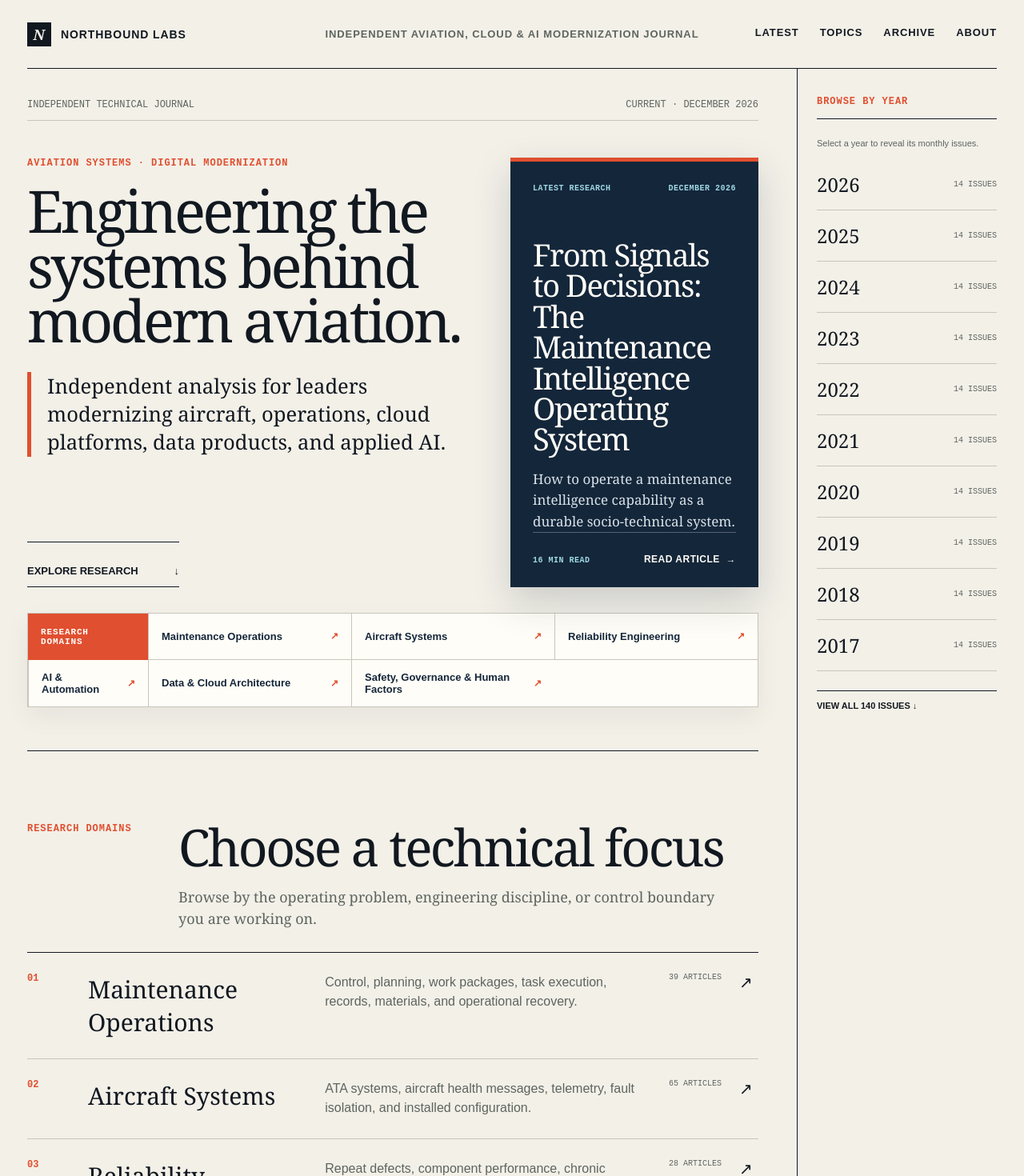
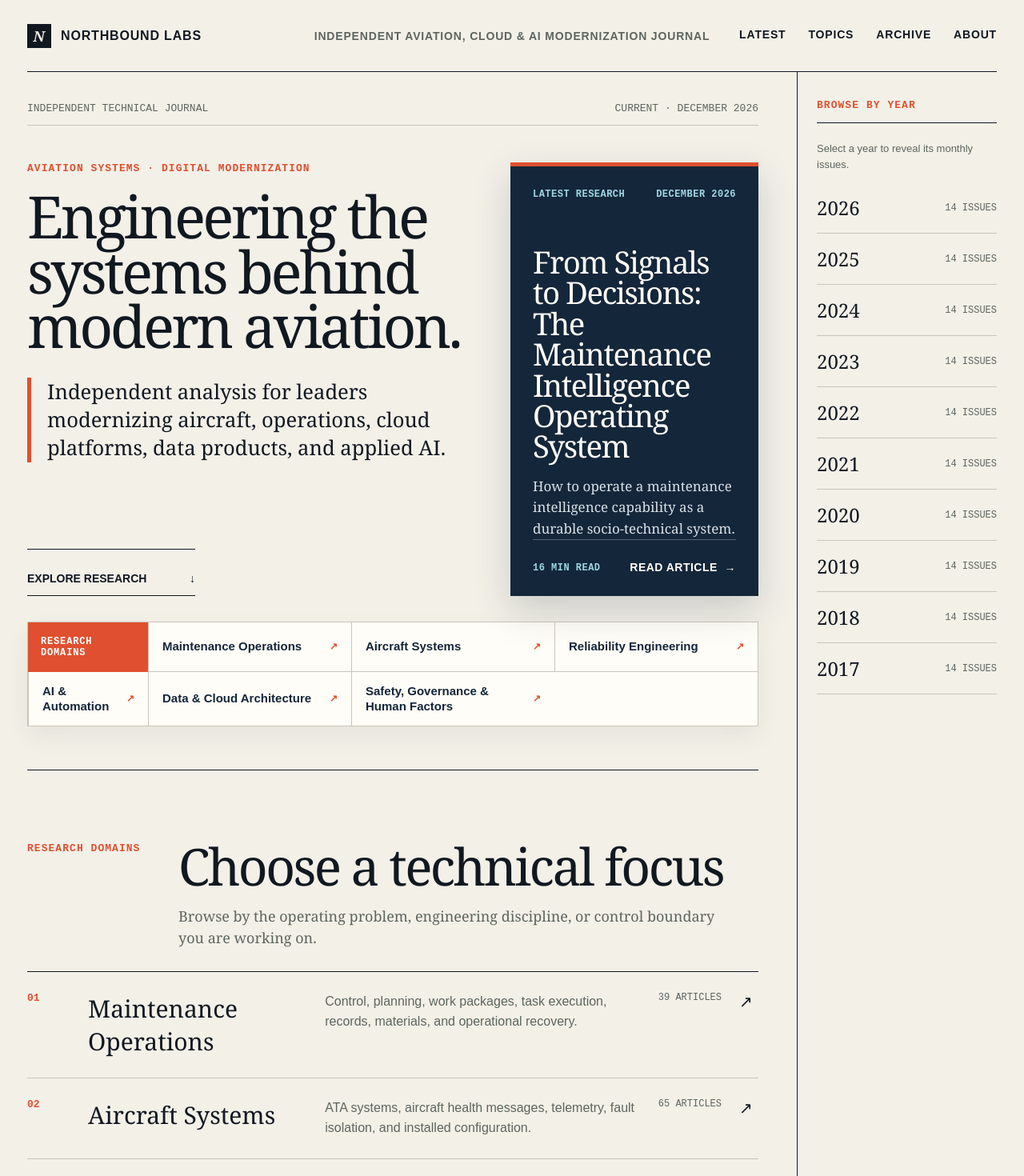
Before and after one commit to ckoredla/CK_Docs, a Next.js app: page / in a window 1280 px wide. Shown: the top 1470 px of the page at 80% size. Built offline with nearby package versions, Linux system fonts and the light colour scheme.

Commit message:
improve landing page typography readability

```diff
--- a/app/globals.css
+++ b/app/globals.css
@@ -15,43 +15,43 @@ html { max-width:100%; overflow-x:hidden; scroll-behavior: smooth; }
 body { max-width:100%; margin: 0; overflow-x:hidden; background: var(--paper); color: var(--ink); font-family: Arial, Helvetica, sans-serif; }
 a { color: inherit; text-decoration: none; }
 main { width: min(1480px, 100%); margin: 0 auto; padding: 0 34px 46px; }
-.masthead { min-height: 86px; display: grid; grid-template-columns: 1fr auto 1fr; align-items: center; border-bottom: 1px solid var(--ink); font-size: 14px; letter-spacing: .065em; text-transform: uppercase; }
-.brand { display: inline-flex; align-items: center; gap: 12px; font-size: 14px; font-weight: 800; }
+.masthead { min-height: 90px; display: grid; grid-template-columns: 1fr auto 1fr; align-items: center; border-bottom: 1px solid var(--ink); font-size: 15px; letter-spacing: .055em; text-transform: uppercase; }
+.brand { display: inline-flex; align-items: center; gap: 12px; font-size: 16px; font-weight: 800; }
 .brand-mark { display: inline-grid; place-items: center; width: 30px; height: 30px; background: var(--ink); color: var(--paper); font-family: Georgia, 'Times New Roman', serif; font-size: 18px; font-style: italic; }
 .brand-mark.small { width: 24px; height: 24px; font-size: 14px; }
-.edition { color: var(--muted); font-size: 13px; font-weight: 600; text-align: center; }
-.navlinks { justify-self: end; display: flex; gap: 26px; font-size: 13px; font-weight: 700; }
+.edition { color: var(--muted); font-size: 14px; font-weight: 600; text-align: center; }
+.navlinks { justify-self: end; display: flex; gap: 28px; font-size: 14px; font-weight: 700; }
 .navlinks a { border-bottom: 1px solid transparent; padding-bottom: 3px; }
 .navlinks a:hover { border-color: var(--ink); }
 .layout { display: grid; grid-template-columns: minmax(0, 1fr) 250px; gap: 48px; }
 .main-column { min-width: 0; }
 .hero { position:relative; min-height:0; padding:38px 0 54px; border-bottom:1px solid var(--ink); }
-.issue-line { display: flex; justify-content: space-between; padding-bottom: 12px; border-bottom: 1px solid var(--line); color: var(--muted); font-family: 'Courier New', monospace; font-size: 12px; }
+.issue-line { display: flex; justify-content: space-between; padding-bottom: 13px; border-bottom: 1px solid var(--line); color: var(--muted); font-family: 'Courier New', monospace; font-size: 13px; }
 .eyebrow { margin: 48px 0 12px; color: var(--accent); font-family: 'Courier New', monospace; font-size: 12px; font-weight: 700; letter-spacing: .08em; text-transform: uppercase; }
 .hero-stage { display:grid; grid-template-columns:minmax(0,1.45fr) minmax(310px,.65fr); gap:42px; align-items:stretch; padding:46px 0 32px; }
 .hero-stage>* { min-width:0; }
 .hero-copy { display:flex; flex-direction:column; align-items:flex-start; }
-.hero-kicker { margin:0 0 18px; color:var(--accent); font:700 12px 'Courier New',monospace; letter-spacing:.08em; text-transform:uppercase; }
+.hero-kicker { margin:0 0 18px; color:var(--accent); font:700 13px 'Courier New',monospace; letter-spacing:.08em; text-transform:uppercase; }
 .hero-copy h1 { max-width:820px; font-size:clamp(58px,5.7vw,82px); line-height:.94; text-wrap:balance; }
 .hero-copy .lead { max-width:720px; margin-top:30px; }
 .hero-copy .text-link { margin-top:auto; padding-top:28px; }
 .hero-latest { display:flex; flex-direction:column; min-height:440px; padding:28px; border-top:5px solid var(--accent); background:var(--navy); color:var(--white); box-shadow:0 18px 44px rgba(20,38,58,.18); }
-.hero-latest-label,.hero-latest-action { display:flex; justify-content:space-between; gap:20px; color:#9fd8e3; font:700 10px 'Courier New',monospace; letter-spacing:.05em; text-transform:uppercase; }
+.hero-latest-label,.hero-latest-action { display:flex; justify-content:space-between; gap:20px; color:#9fd8e3; font:700 12px 'Courier New',monospace; letter-spacing:.04em; text-transform:uppercase; }
 .hero-latest h2 { margin:58px 0 18px; font-size:clamp(32px,3vw,46px); line-height:1; color:var(--white); }
 .hero-latest p { margin:0; color:#d9e2e8; font:17px/1.55 Georgia,serif; }
 .hero-latest-action { align-items:end; margin-top:auto; padding-top:26px; border-top:1px solid rgba(255,255,255,.28); }
-.hero-latest-action strong { color:var(--white); font-family:Arial,sans-serif; font-size:12px; }
+.hero-latest-action strong { color:var(--white); font-family:Arial,sans-serif; font-size:14px; }
 .hero-latest:hover strong { color:#ff846a; }
 .hero-topics { display:grid; grid-template-columns:150px repeat(3,minmax(0,1fr)); border:1px solid var(--line); background:var(--white); box-shadow:0 12px 30px rgba(17,24,32,.06); }
-.hero-topics>strong { display:flex; align-items:center; padding:16px; background:var(--accent); color:white; font:700 11px 'Courier New',monospace; letter-spacing:.08em; text-transform:uppercase; }
-.hero-topics a { display:flex; align-items:center; justify-content:space-between; gap:10px; min-height:58px; padding:14px 16px; border-left:1px solid var(--line); border-bottom:1px solid var(--line); color:var(--navy); font-size:13px; font-weight:700; }
+.hero-topics>strong { display:flex; align-items:center; padding:16px; background:var(--accent); color:white; font:700 12px 'Courier New',monospace; letter-spacing:.07em; text-transform:uppercase; }
+.hero-topics a { display:flex; align-items:center; justify-content:space-between; gap:10px; min-height:62px; padding:15px 17px; border-left:1px solid var(--line); border-bottom:1px solid var(--line); color:var(--navy); font-size:15px; font-weight:700; line-height:1.25; }
 .hero-topics a:nth-of-type(n+4) { border-bottom:0; }
 .hero-topics a span { color:var(--accent); font-size:12px; }
 .hero-topics a:hover,.hero-topics a:focus-visible { background:var(--accent-soft); outline:2px solid var(--accent); outline-offset:-2px; }
 h1 { max-width: 980px; margin: 0; font-family: Georgia, 'Times New Roman', serif; font-size: clamp(62px, 7vw, 104px); font-weight: 400; line-height: .9; letter-spacing: -.05em; }
 .hero-bottom { display: grid; grid-template-columns: minmax(0, 640px) auto; gap: 44px; align-items: end; margin-top: 38px; }
 .lead { margin: 0; padding-left:20px; border-left:5px solid var(--accent); font-family: Georgia, 'Times New Roman', serif; font-size: clamp(20px, 2vw, 29px); line-height: 1.38; }
-.text-link { display: inline-flex; justify-content: space-between; gap: 38px; min-width: 190px; padding: 12px 0; border-top: 1px solid var(--ink); border-bottom: 1px solid var(--ink); font-size: 13px; font-weight: 700; text-transform: uppercase; }
+.text-link { display: inline-flex; justify-content: space-between; gap: 38px; min-width: 210px; padding: 13px 0; border-top: 1px solid var(--ink); border-bottom: 1px solid var(--ink); font-size: 14px; font-weight: 700; text-transform: uppercase; }
 .text-link:hover { color: var(--accent); border-color: var(--accent); }
 .latest-feature { display: grid; grid-template-columns: minmax(0,1fr) 160px; gap: 32px; margin-top: 48px; padding: 28px; border-top: 4px solid var(--accent); background:var(--white); box-shadow:0 18px 45px rgba(17,24,32,.09); }
 .latest-feature>* { min-width:0; }
@@ -62,17 +62,17 @@ h1 { max-width: 980px; margin: 0; font-family: Georgia, 'Times New Roman', serif
 .latest-action strong { font-size: 13px; text-transform: uppercase; }
 .latest-feature:hover .latest-action strong { color: var(--accent); }
 .section-header { display: grid; grid-template-columns: 165px 1fr; gap: 24px; padding: 90px 0 28px; border-bottom: 1px solid var(--ink); }
-.section-header > span { color: var(--accent); font-family: 'Courier New', monospace; font-size: 12px; font-weight: 700; letter-spacing: .08em; text-transform: uppercase; }
+.section-header > span { color: var(--accent); font-family: 'Courier New', monospace; font-size: 13px; font-weight: 700; letter-spacing: .08em; text-transform: uppercase; }
 h2 { margin: 0; font-family: Georgia, 'Times New Roman', serif; font-size: clamp(44px, 5vw, 78px); font-weight: 400; line-height: .95; letter-spacing: -.04em; }
 .topic-list { border-bottom: 1px solid var(--ink); }
 .section-header>div>p { max-width: 700px; margin: 18px 0 0; color: var(--muted); font: 18px/1.5 Georgia,serif; }
 .topic-row { display: grid; grid-template-columns: 54px minmax(220px,.7fr) 1fr 82px 24px; gap: 22px; align-items: start; padding: 25px 0; border-bottom: 1px solid var(--line); }
 .topic-row>* { min-width:0; }
 .topic-row:last-child { border-bottom: 0; }
-.topic-index, .publication-number { color: var(--accent); font-family: 'Courier New', monospace; font-size: 12px; font-weight: 700; }
+.topic-index, .publication-number { color: var(--accent); font-family: 'Courier New', monospace; font-size: 13px; font-weight: 700; }
 .topic-row h3 { margin: 0; font-family: Georgia, 'Times New Roman', serif; font-size: 30px; font-weight: 400; }
 .topic-row p { margin: 0; color: var(--muted); line-height: 1.55; }
-.topic-count { color: var(--muted); font: 10px 'Courier New',monospace; text-align: right; text-transform: uppercase; }
+.topic-count { color: var(--muted); font: 12px 'Courier New',monospace; text-align: right; text-transform: uppercase; }
 .topic-row:hover h3,.topic-row:hover .topic-arrow { color: var(--accent); }
 .topic-arrow, .publication-arrow { font-size: 20px; }
 .publications { padding-bottom: 70px; }
@@ -80,27 +80,27 @@ h2 { margin: 0; font-family: Georgia, 'Times New Roman', serif; font-size: clamp
 .archive-header p { max-width: 760px; margin: 20px 0 0; color: var(--muted); font-family: Georgia, 'Times New Roman', serif; font-size: 20px; line-height: 1.55; }
 .publication { display: grid; grid-template-columns: 55px 125px 1fr 28px; gap: 24px; align-items: start; padding: 32px 0; border-bottom: 1px solid var(--line); }
 .publication:hover { background: var(--accent-soft); }
-.publication-date { font-family: 'Courier New', monospace; font-size: 12px; font-weight: 700; text-transform: uppercase; }
-.publication-meta { display: flex; gap: 14px; margin-bottom: 9px; color: var(--accent); font-family: 'Courier New', monospace; font-size: 11px; font-weight: 700; text-transform: uppercase; }
+.publication-date { font-family: 'Courier New', monospace; font-size: 13px; font-weight: 700; text-transform: uppercase; }
+.publication-meta { display: flex; gap: 14px; margin-bottom: 9px; color: var(--accent); font-family: 'Courier New', monospace; font-size: 12px; font-weight: 700; text-transform: uppercase; }
 .publication-copy h3 { margin: 0; font-family: Georgia, 'Times New Roman', serif; font-size: 31px; font-weight: 400; line-height: 1.1; }
 .publication-copy p { max-width: 720px; margin: 12px 0 0; color: var(--muted); line-height: 1.55; }
 .year-rail { border-left: 1px solid var(--ink); }
 .rail-sticky { position: sticky; top: 0; max-height: 100vh; padding: 34px 0 30px 24px; overflow-y: auto; }
-.rail-label { padding-bottom: 14px; border-bottom: 1px solid var(--ink); color: var(--accent); font-family: 'Courier New', monospace; font-size: 12px; font-weight: 700; letter-spacing: .08em; text-transform: uppercase; }
+.rail-label { padding-bottom: 14px; border-bottom: 1px solid var(--ink); color: var(--accent); font-family: 'Courier New', monospace; font-size: 13px; font-weight: 700; letter-spacing: .08em; text-transform: uppercase; }
 .rail-current { display: flex; justify-content: space-between; align-items: flex-end; padding: 24px 0; border-bottom: 1px solid var(--line); }
 .rail-current span { color: var(--muted); font-size: 12px; text-transform: uppercase; }
 .rail-current strong { font-family: Georgia, 'Times New Roman', serif; font-size: 28px; font-weight: 400; }
 .year-list details { border-bottom: 1px solid var(--line); }
 .year-list summary { list-style: none; display: flex; justify-content: space-between; align-items: center; padding: 15px 0; cursor: pointer; font-family: Georgia, 'Times New Roman', serif; font-size: 24px; }
 .year-list summary::-webkit-details-marker { display: none; }
-.year-list summary span:last-child { color: var(--muted); font-family: 'Courier New', monospace; font-size: 10px; text-transform: uppercase; }
+.year-list summary span:last-child { color: var(--muted); font-family: 'Courier New', monospace; font-size: 12px; text-transform: uppercase; }
 .month-grid { display: grid; grid-template-columns: repeat(4, 1fr); gap: 5px; padding: 0 0 14px; }
-.month-grid span { padding: 6px 3px; border: 1px solid var(--line); color: var(--muted); font-family: 'Courier New', monospace; font-size: 10px; text-align: center; }
+.month-grid span { padding: 7px 3px; border: 1px solid var(--line); color: var(--muted); font-family: 'Courier New', monospace; font-size: 11px; text-align: center; }
 .month-grid .active-month { background: var(--accent); border-color: var(--accent); color: var(--white); }
 .month-link sup { margin-left: 2px; font-size: 7px; vertical-align: super; }
-.rail-note { margin-top: 22px; color: var(--muted); font-size: 11px; line-height: 1.5; }
-.rail-all { display: flex; justify-content: space-between; margin-top: 24px; padding: 12px 0; border-top: 1px solid var(--ink); border-bottom: 1px solid var(--ink); font-size: 11px; font-weight: 700; text-transform: uppercase; }
-.site-footer { display: grid; grid-template-columns: 1fr 2fr 1fr; gap: 30px; align-items: start; padding: 34px 0 0; border-top: 1px solid var(--ink); font-size: 12px; text-transform: uppercase; }
+.rail-note { margin-top: 22px; color: var(--muted); font-size: 13px; line-height: 1.5; }
+.rail-all { display: flex; justify-content: space-between; margin-top: 24px; padding: 13px 0; border-top: 1px solid var(--ink); border-bottom: 1px solid var(--ink); font-size: 13px; font-weight: 700; text-transform: uppercase; }
+.site-footer { display: grid; grid-template-columns: 1fr 2fr 1fr; gap: 30px; align-items: start; padding: 34px 0 0; border-top: 1px solid var(--ink); font-size: 13px; text-transform: uppercase; }
 .site-footer > div:first-child { display: flex; align-items: center; gap: 10px; font-weight: 700; }
 .site-footer p { margin: 0; color: var(--muted); line-height: 1.5; text-transform: none; }
 .site-footer > div:last-child { text-align: right; }
@@ -246,7 +246,7 @@ h2 { margin: 0; font-family: Georgia, 'Times New Roman', serif; font-size: clamp
   .layout,.main-column { overflow:hidden; }
   .masthead { grid-template-columns: 1fr; gap:14px; padding:16px 0; }
   .edition { display: none; }
-  .navlinks { justify-self:start; gap: 18px; font-size: 12px; }
+  .navlinks { justify-self:start; gap: 18px; font-size: 13px; }
   .hero { min-height: auto; }
   .hero-stage { grid-template-columns:1fr; gap:28px; padding:34px 0 26px; }
   .hero-copy h1 { max-width:100%; font-size:clamp(42px,11.5vw,52px); line-height:.98; letter-spacing:-.04em; text-wrap:wrap; }
@@ -257,7 +257,7 @@ h2 { margin: 0; font-family: Georgia, 'Times New Roman', serif; font-size: clamp
   .hero-latest-label,.hero-latest-action { flex-wrap:wrap; }
   .hero-topics { grid-template-columns:minmax(0,1fr) minmax(0,1fr); }
   .hero-topics>strong { grid-column:1/-1; min-height:46px; }
-  .hero-topics a { min-height:58px; padding:10px 12px; border-bottom:1px solid var(--line); font-size:12px; }
+  .hero-topics a { min-height:62px; padding:11px 12px; border-bottom:1px solid var(--line); font-size:14px; }
   .hero-topics a:nth-of-type(odd) { border-left:0; }
   .hero-topics a:nth-last-child(-n+2) { border-bottom:0; }
   .section-header h2 { max-width:100%; font-size:36px; line-height:1; }
```
